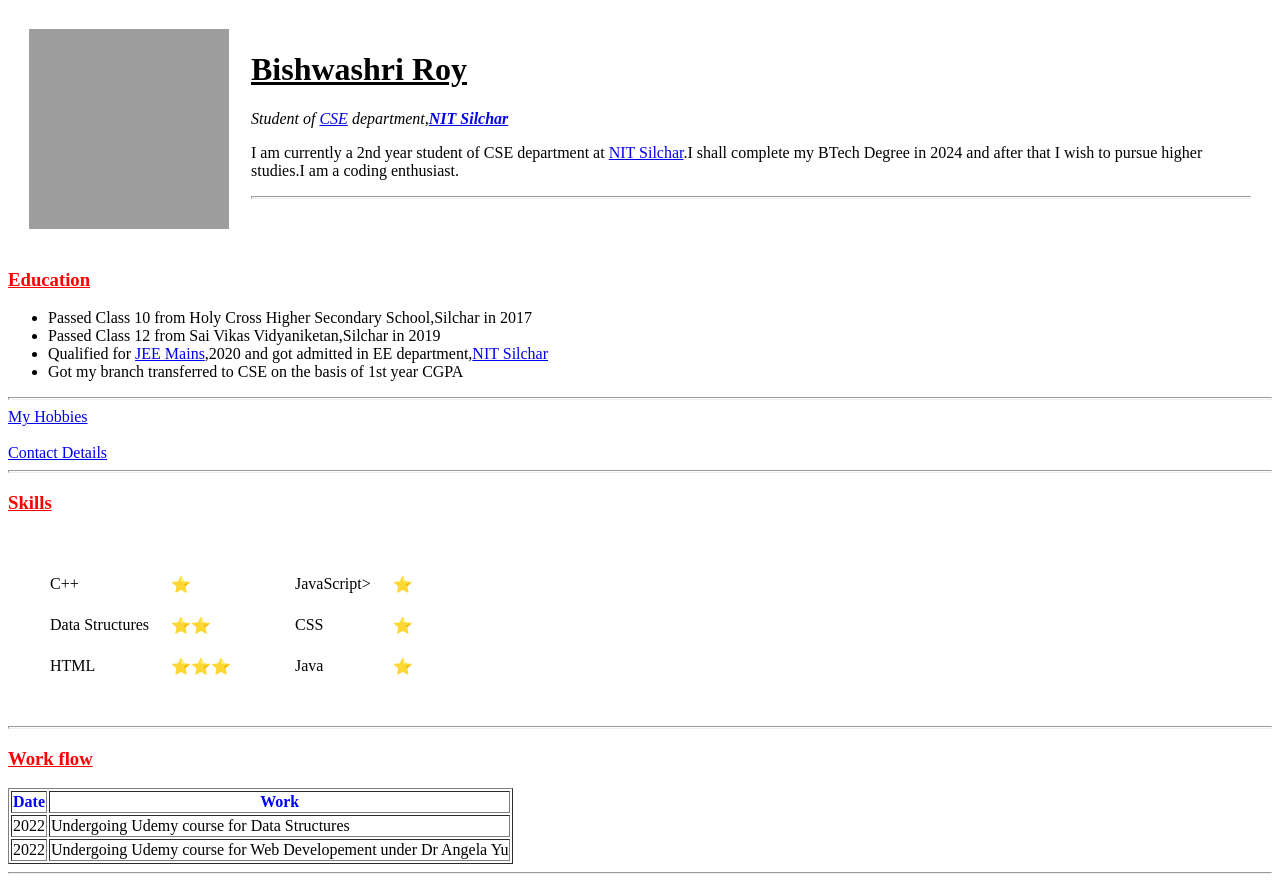
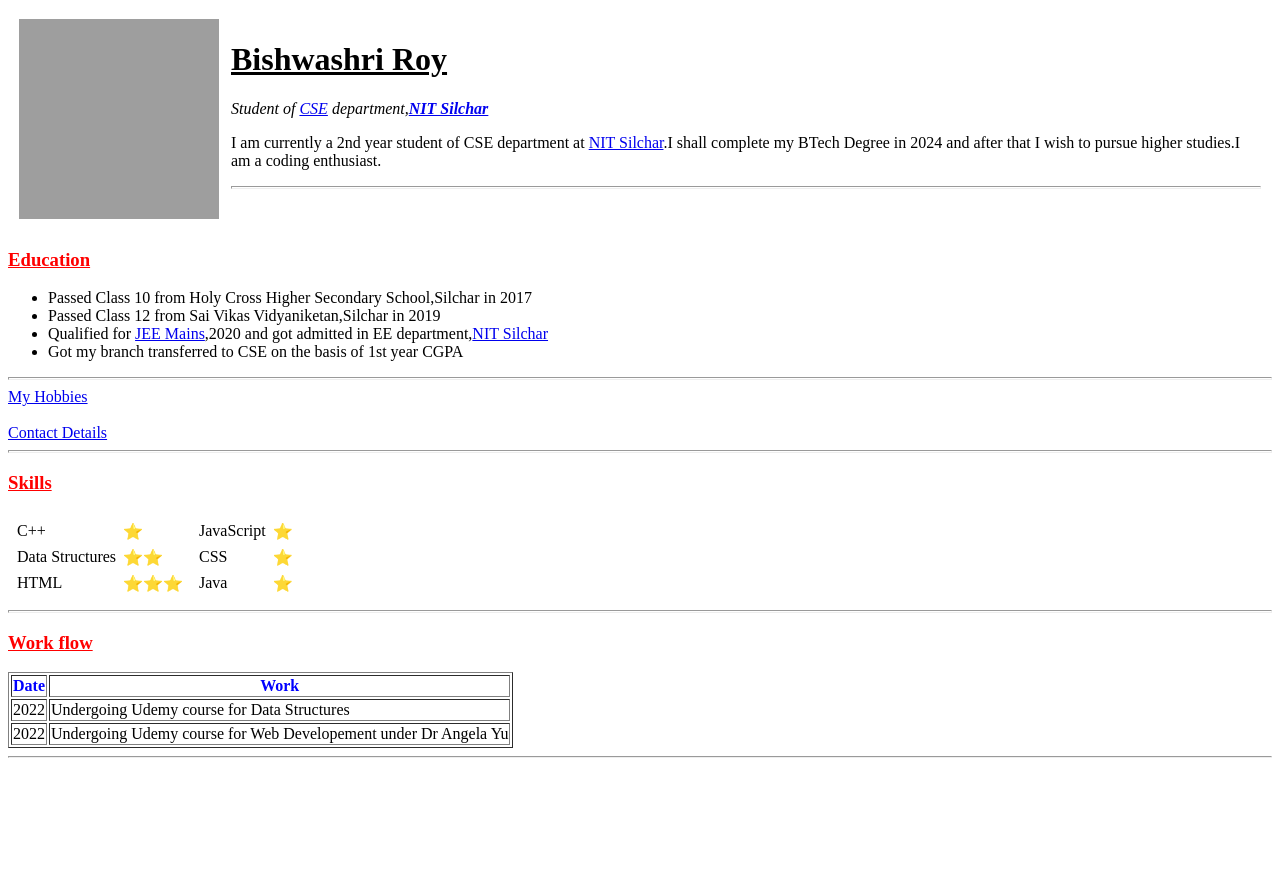
Before and after one commit to Bishwashri21/CV, a plain HTML site: page index.html in a window 1280 px wide. After the commit the page ends 800 px from the top, so only its background shows below. Drawn offline with Linux system fonts and the light colour scheme; grey boxes are pictures that could not be loaded.

Commit message:
Update index.html

```diff
--- a/index.html
+++ b/index.html
@@ -7,7 +7,7 @@ every single symbol that is included in the Unicode character set.-->
   <title>Bishwashri's Personal site</title>
 </head>
 <body>
-  <table cellspacing="20">
+  <table cellspacing="10">
     <tr>
       <td><img src="images/Bishwashri.png" alt="Bishwashri profile picture" width="200" height="200"></td>
       <td><h1 style="red"><u>Bishwashri Roy</u></h1>
@@ -33,9 +33,9 @@ every single symbol that is included in the Unicode character set.-->
   <a href="contact.html">Contact Details</a>
   <hr size="3">
   <h3 style="color:red;"><u>Skills</u></h3>
-  <table cellspacing="20">
+  <table>
     <td>
-    <table cellspacing="20">
+    <table cellspacing="5">
      <tr>
       <td>C++</td>
        <td>⭐</td>
@@ -51,9 +51,9 @@ every single symbol that is included in the Unicode character set.-->
   </table>
 </td>
 <td>
-      <table cellspacing="20">
+      <table cellspacing="5">
     <tr>
-      <td>JavaScript></td>
+      <td>JavaScript</td>
       <td>⭐</td>
     </tr>
     <tr>
```
